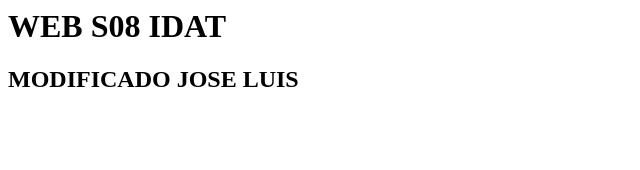
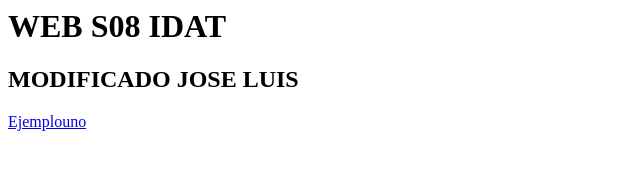
Before and after one commit to jlve78/WEBS08, a plain HTML site: page index.html in a window 1280 px wide. Shown: the whole page, without its empty margins (0-640 px from the left). Drawn offline with Linux system fonts and the light colour scheme.

Commit message:
en lazando

```diff
--- a/index.html
+++ b/index.html
@@ -1,2 +1,3 @@
 <h1> WEB S08 IDAT </h1>
 <h2> MODIFICADO JOSE LUIS </h2>
+ <a href="ejemplo1.html">Ejemplouno</a>
```
